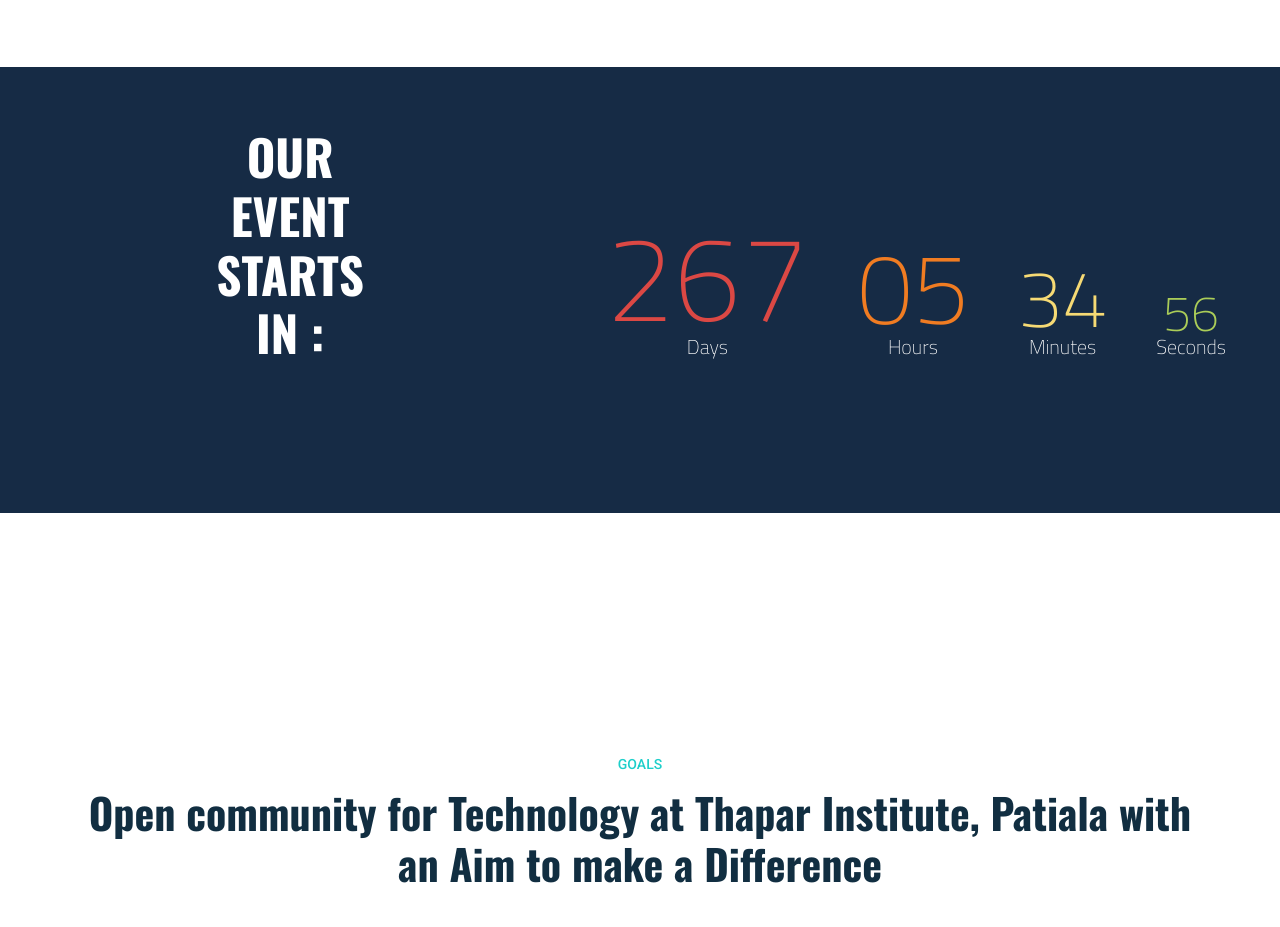
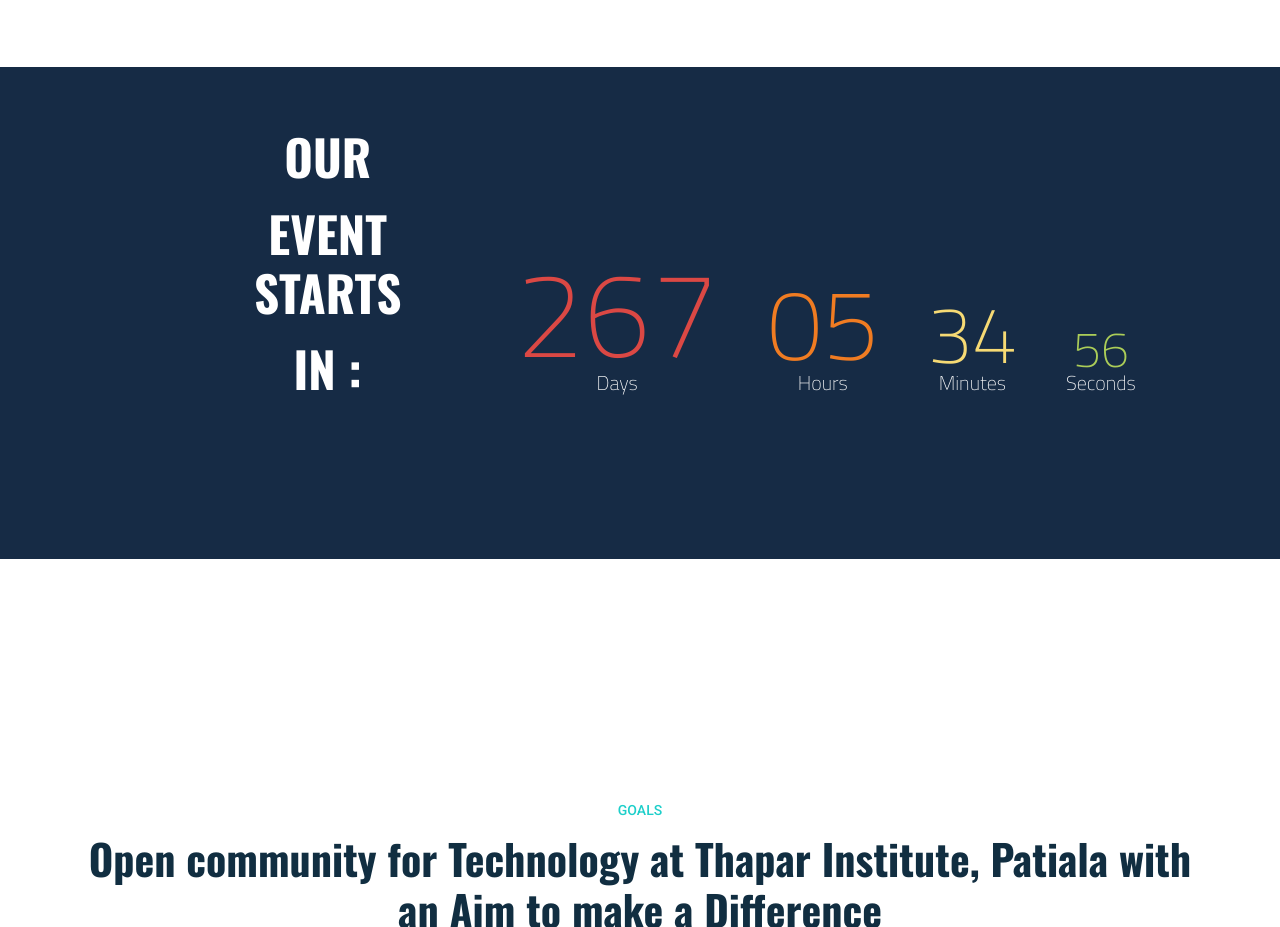
Before and after one commit to manmeet-kaur18/Makerspace-tiet, a website: page index.html in a window 1280 px wide. Shown: the part 940-1867 px from the top of the page. Drawn offline with nearby package versions, Linux system fonts and the light colour scheme; no server answers.

Commit message:
makerspace-webpage

```diff
--- a/index.html
+++ b/index.html
@@ -303,7 +303,9 @@
                     <div class="col-lg-5">
                         <div class="section_tittle text-center">
 
-                            <h2 style="color: white !important;font-size:49px !important">OUR EVENT STARTS IN :</h2>
+                            <h2 style="color: white !important;font-size:49px !important ; padding-bottom:10px;">OUR </h2>
+                            <h2 style="color: white !important;font-size:49px !important;padding-bottom:10px;">EVENT STARTS </h2>
+                            <h2 style="color: white !important;font-size:49px !important;padding-bottom:10px;">IN :</h2>
                         </div>
                     </div>
                 </div>
```
